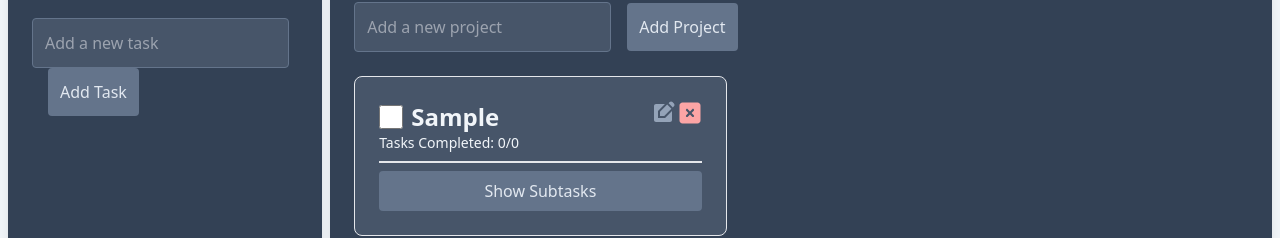
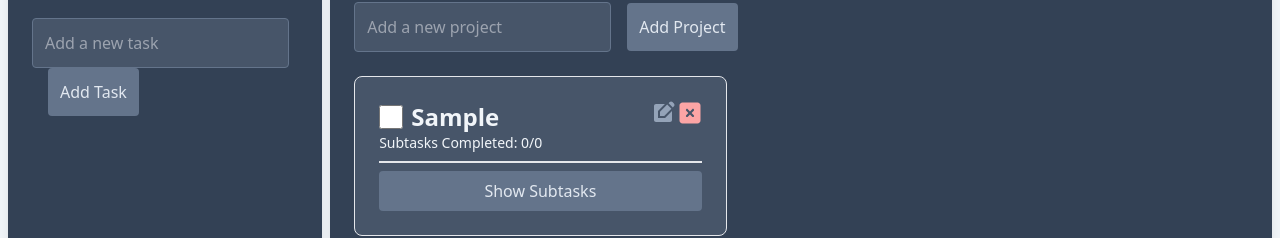
Before and after one commit to joshuascott019/my-dashboard, a React (Vite) app: page / in a window 1280 px wide. Both pictures are taken after typing "Sample" into the empty fields and a click on the button "Add Project". Shown: the part 246-484 px from the top of the page. Built offline with nearby package versions, Linux system fonts and the light colour scheme.

Commit message:
fix: change tasks to subtasks in subtasks counter

```diff
--- a/src/components/ProjectManagement.jsx
+++ b/src/components/ProjectManagement.jsx
@@ -190,7 +190,7 @@ function ProjectManagement() {
                   {project.name}
                 </span>
                 <span className="text-sm">
-                  Tasks Completed:{' '}
+                  Subtasks Completed:{' '}
                   {
                     project.subtasks.filter((subtask) => subtask.completed)
                       .length
```
